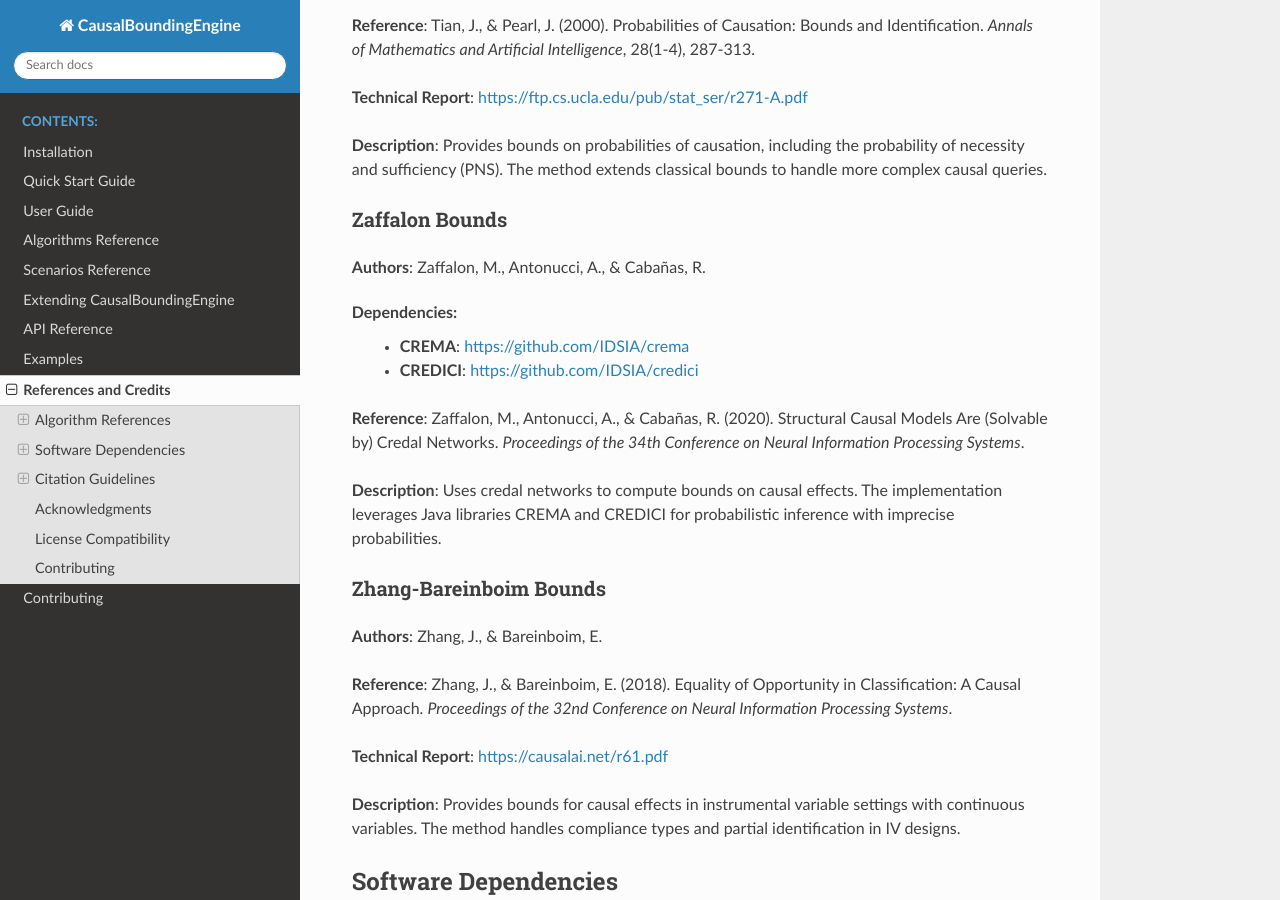
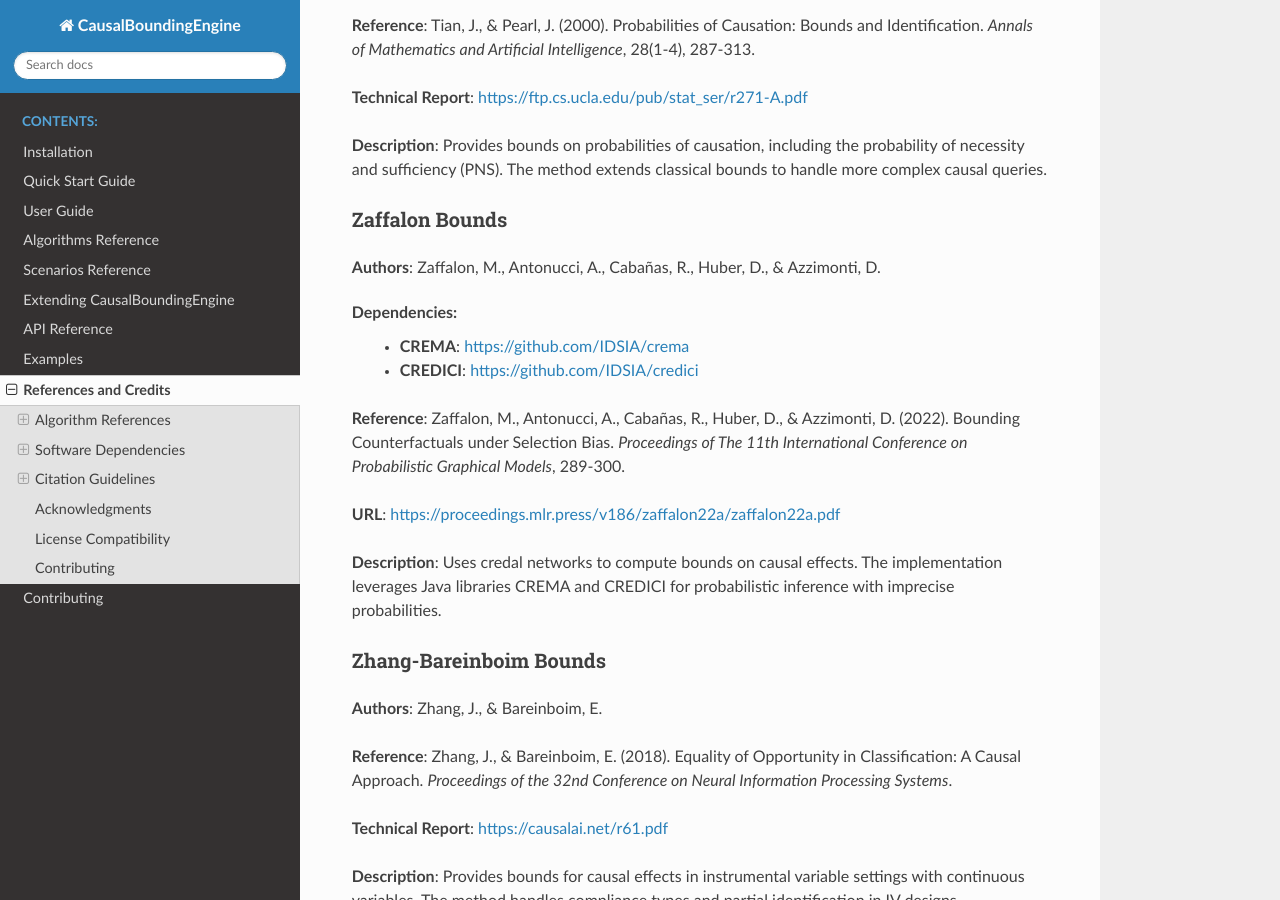
Before and after one commit to tmaringgele/CausalBoundingEngine, a Sphinx documentation site: the page built from docs/source/references.rst, in a window 1280 px wide and 900 px high, scrolled down 1820 px. Built offline with Sphinx 7.4.7 and the Read the Docs theme 3.1.0, drawn with Linux system fonts in a browser that asks for light colours; some of the changed text lies outside the part shown.

Commit message:
update reference

```diff
--- a/docs/source/algorithms.rst
+++ b/docs/source/algorithms.rst
@@ -313,7 +313,7 @@ Zaffalonbounds
 
 **Dependencies**: Java, jpype1, CREMA/CREDICI libraries
 
-**Reference**: Zaffalon, M., Antonucci, A., & Cabañas, R. (2022). Structural Causal Models Are (Solvable by) Credal Networks. *Proceedings of the 25th International Conference on Artificial Intelligence and Statistics*, 186. Uses CREMA and CREDICI libraries. See :doc:`references` for complete citation.
+**Reference**: Zaffalon, M., Antonucci, A., Cabañas, R., Huber, D., & Azzimonti, D. (2022). Bounding Counterfactuals under Selection Bias. *Proceedings of The 11th International Conference on Probabilistic Graphical Models*, 289-300. Uses CREMA and CREDICI libraries. See :doc:`references` for complete citation.
 
 **Description**: Uses credal networks and EM-based learning to compute bounds. Based on the CREMA and CREDICI Java libraries developed at IDSIA.
 
--- a/docs/source/references.rst
+++ b/docs/source/references.rst
@@ -66,13 +66,15 @@ Tian-Pearl Bounds
 Zaffalon Bounds
 ~~~~~~~~~~~~~~~
 
-**Authors**: Zaffalon, M., Antonucci, A., & Cabañas, R.
+**Authors**: Zaffalon, M., Antonucci, A., Cabañas, R., Huber, D., & Azzimonti, D.
 
 **Dependencies**:
    - **CREMA**: https://github.com/IDSIA/crema
    - **CREDICI**: https://github.com/IDSIA/credici
 
-**Reference**: Zaffalon, M., Antonucci, A., & Cabañas, R. (2020). Structural Causal Models Are (Solvable by) Credal Networks. *Proceedings of the 34th Conference on Neural Information Processing Systems*.
+**Reference**: Zaffalon, M., Antonucci, A., Cabañas, R., Huber, D., & Azzimonti, D. (2022). Bounding Counterfactuals under Selection Bias. *Proceedings of The 11th International Conference on Probabilistic Graphical Models*, 289-300.
+
+**URL**: https://proceedings.mlr.press/v186/zaffalon22a/zaffalon22a.pdf
 
 **Description**: Uses credal networks to compute bounds on causal effects. The implementation leverages Java libraries CREMA and CREDICI for probabilistic inference with imprecise probabilities.
 
@@ -201,14 +203,14 @@ For Zaffalon Bounds
 
 .. code-block:: bibtex
 
-   @inproceedings{zaffalon2022structural,
-     title={Structural Causal Models Are (Solvable by) Credal Networks},
-     author={Zaffalon, Marco and Antonucci, Alessandro and Caba{\~n}as, Rafael},
-     booktitle={Proceedings of the 25th International Conference on Artificial Intelligence and Statistics},
-     volume={186},
-     pages={4975--4985},
+   @inproceedings{zaffalon2022bounding,
+     title={Bounding Counterfactuals under Selection Bias},
+     author={Zaffalon, Marco and Antonucci, Alessandro and Caba{\~n}as, Rafael and Huber, Denis and Azzimonti, Dario},
+     booktitle={Proceedings of The 11th International Conference on Probabilistic Graphical Models},
+     pages={289--300},
      year={2022},
      organization={PMLR},
+     editors={Salmer{\'o}n, Antonio and Rum{\'\i}, Rafael},
      url={https://proceedings.mlr.press/v186/zaffalon22a/zaffalon22a.pdf}
    }
 
```
